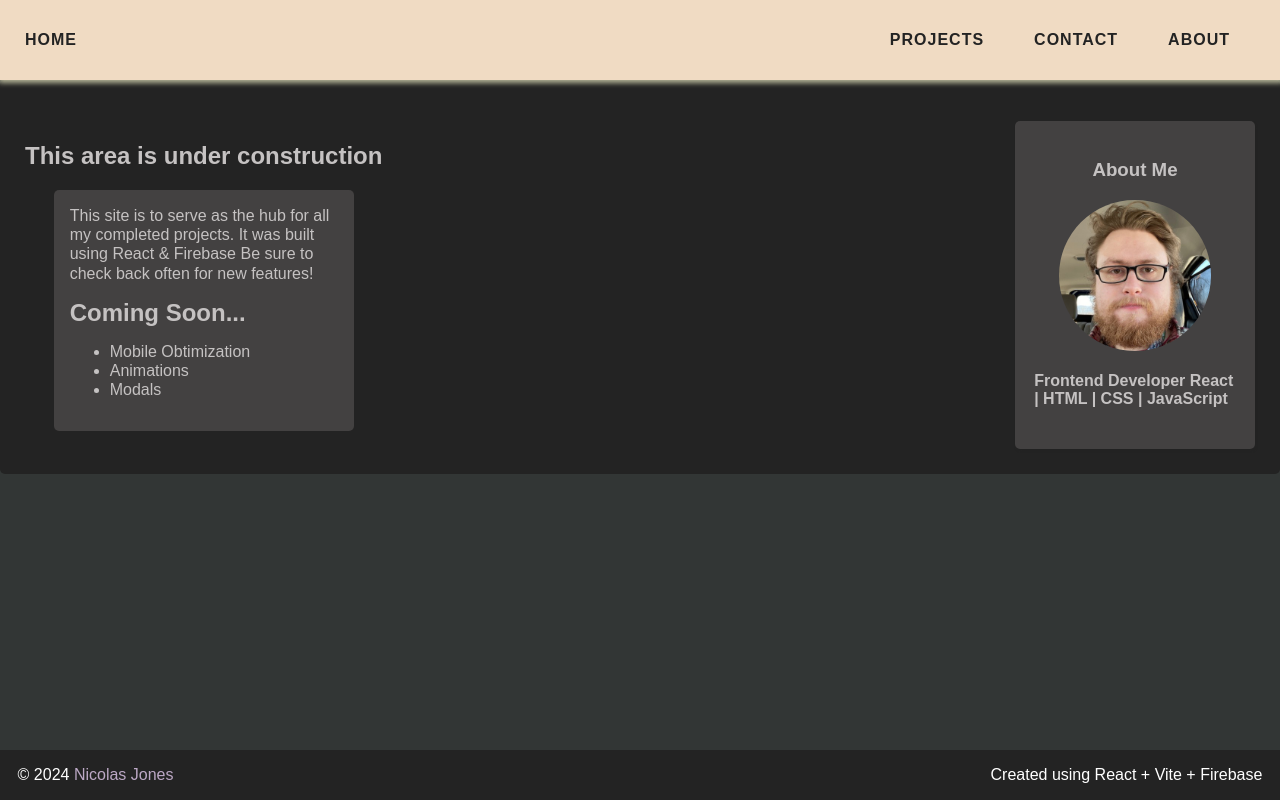
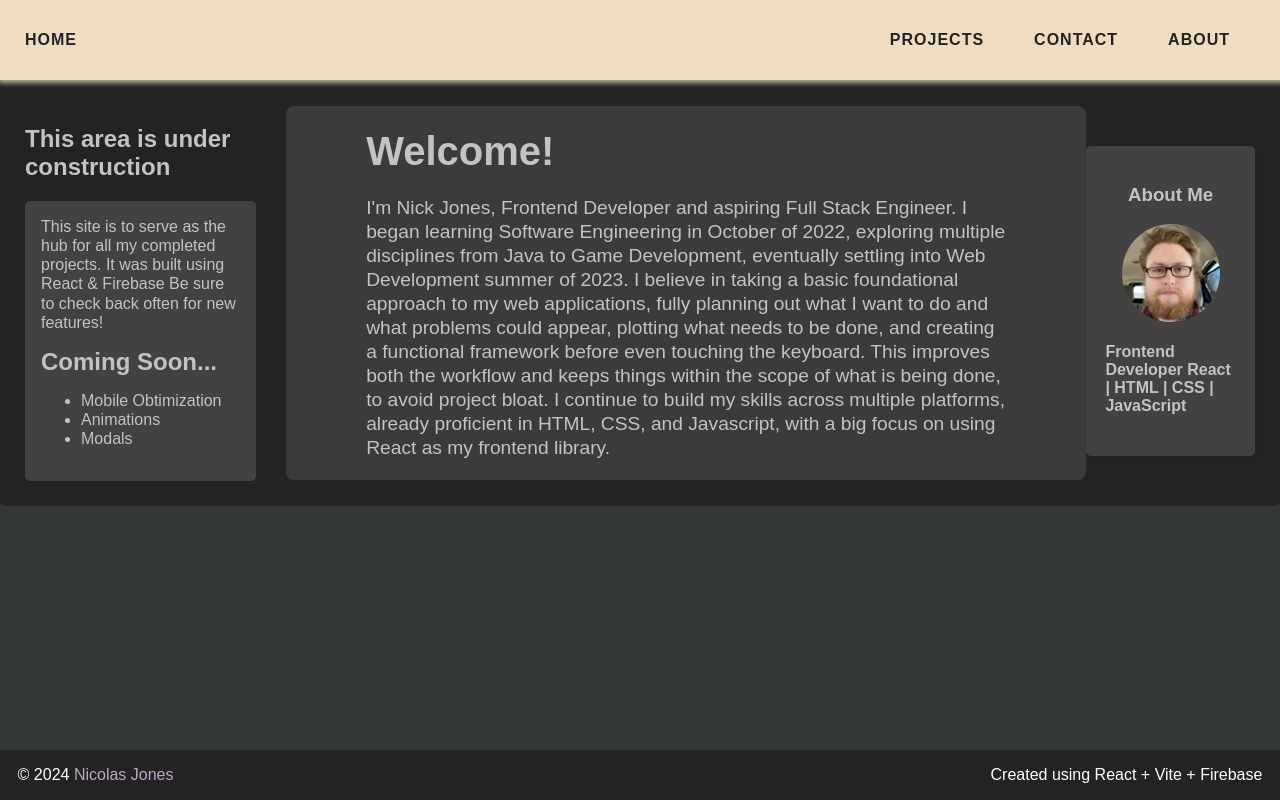
Before and after one commit to JonesInForCode/loafer-portfolio, a React (Vite) app: page / in a window 1280 px wide. Built offline with nearby package versions, Linux system fonts and the light colour scheme; no server answers.

Commit message:
homepage styles

```diff
--- a/src/pages/Home.jsx
+++ b/src/pages/Home.jsx
@@ -25,6 +25,23 @@ export default function Home() {
           </section>
         </section>
       </section>
+      <section className={styles.centerSection}>
+        <h1>Welcome!</h1>
+        <p>
+          I'm Nick Jones, Frontend Developer and aspiring Full Stack Engineer. I
+          began learning Software Engineering in October of 2022, exploring
+          multiple disciplines from Java to Game Development, eventually
+          settling into Web Development summer of 2023. I believe in taking a
+          basic foundational approach to my web applications, fully planning out
+          what I want to do and what problems could appear, plotting what needs
+          to be done, and creating a functional framework before even touching
+          the keyboard. This improves both the workflow and keeps things within
+          the scope of what is being done, to avoid project bloat. I continue to
+          build my skills across multiple platforms, already proficient in HTML,
+          CSS, and Javascript, with a big focus on using React as my frontend
+          library.
+        </p>
+      </section>
       <section className={styles.aboutSnip}>
         <AboutSniplet />
       </section>
--- a/src/pages/Pages.module.css
+++ b/src/pages/Pages.module.css
@@ -49,6 +49,21 @@ h6 {
   padding: 1rem;
 }
 
+.centerSection {
+  flex-grow: 1;
+  padding: 0 5rem;
+  background-color: #3c3b3b;
+  max-width: 50rem;
+  margin-left: 30px;
+  font-size: larger;
+  line-height: 1.5rem;
+  border-radius: 8px;
+}
+
+.centerSection > h1 {
+  font-size: 2.5rem;
+}
+
 /* About Sniplet */
 .aboutSnip {
   background-color: #434141;
```
